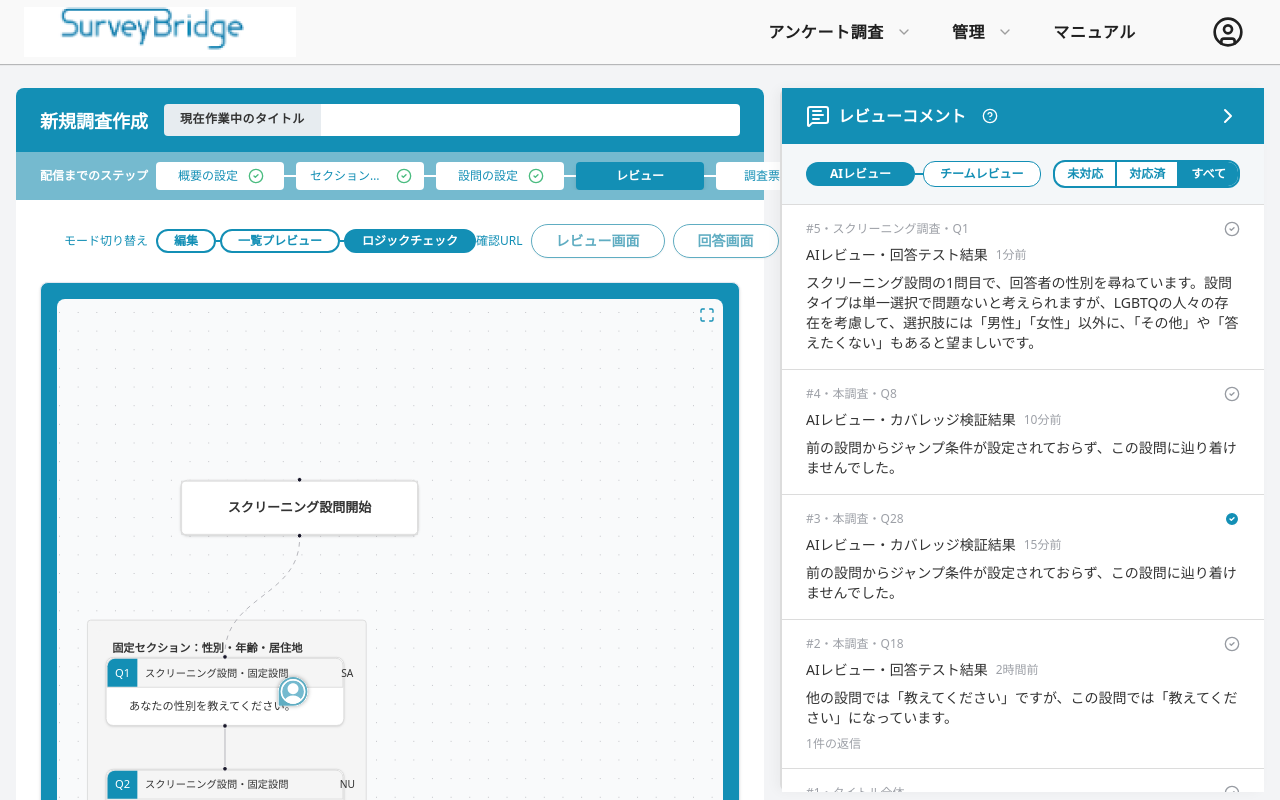
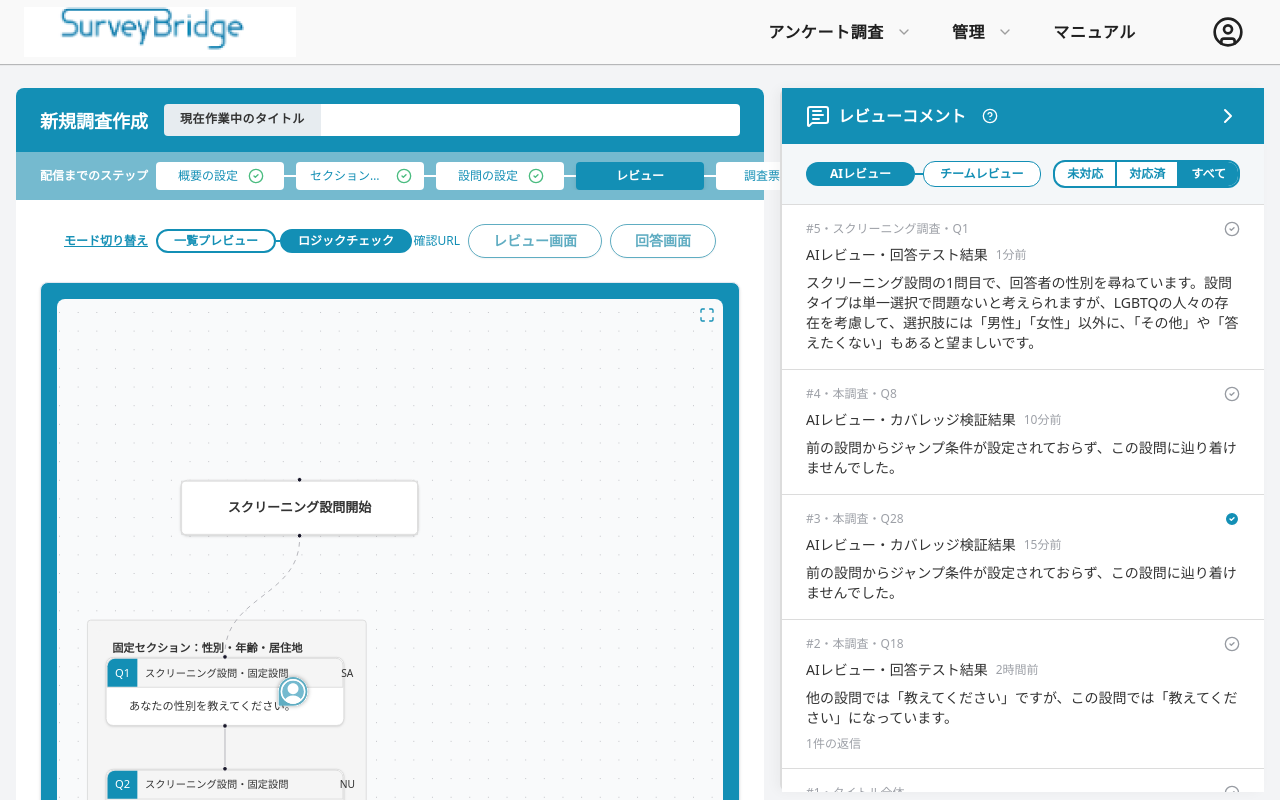
Before and after one commit to okazu3333/survey-copy, a Next.js app: page /surveys/review/logic in a window 1280 px wide. Shown: the top 800 px of the page. Built offline with nearby package versions, Linux system fonts and the light colour scheme.

Commit message:
レビュー画面のモード切り替えを修正 - 編集ボタンを削除し、テキストをbold・underlineに変更

```diff
--- a/app/(auth)/surveys/review/_components/review-mode-toggle.tsx
+++ b/app/(auth)/surveys/review/_components/review-mode-toggle.tsx
@@ -12,17 +12,11 @@ type Mode = {
 };
 
 const modesReviewee: Mode[] = [
-  { id: "edit", label: "編集", path: "/surveys/question/edit" },
   { id: "preview", label: "一覧プレビュー", path: "/surveys/review/preview" },
   { id: "logic", label: "ロジックチェック", path: "/surveys/review/logic" },
 ];
 
 const modesReviewer: Mode[] = [
-  {
-    id: "edit",
-    label: "編集",
-    path: "/surveys/question/edit",
-  },
   {
     id: "preview",
     label: "一覧プレビュー",
@@ -79,7 +73,7 @@ export const ReviewModeToggle = ({
       <div className="flex items-center justify-between self-stretch w-full px-6 py-0">
         <div className="inline-flex items-center justify-end gap-2">
           <div className="inline-flex gap-2 items-center">
-            <span className="font-medium text-[#138FB5] text-xs leading-8 whitespace-nowrap">
+            <span className="font-bold text-[#138FB5] text-xs leading-8 whitespace-nowrap underline">
               モード切り替え
             </span>
           </div>
```
